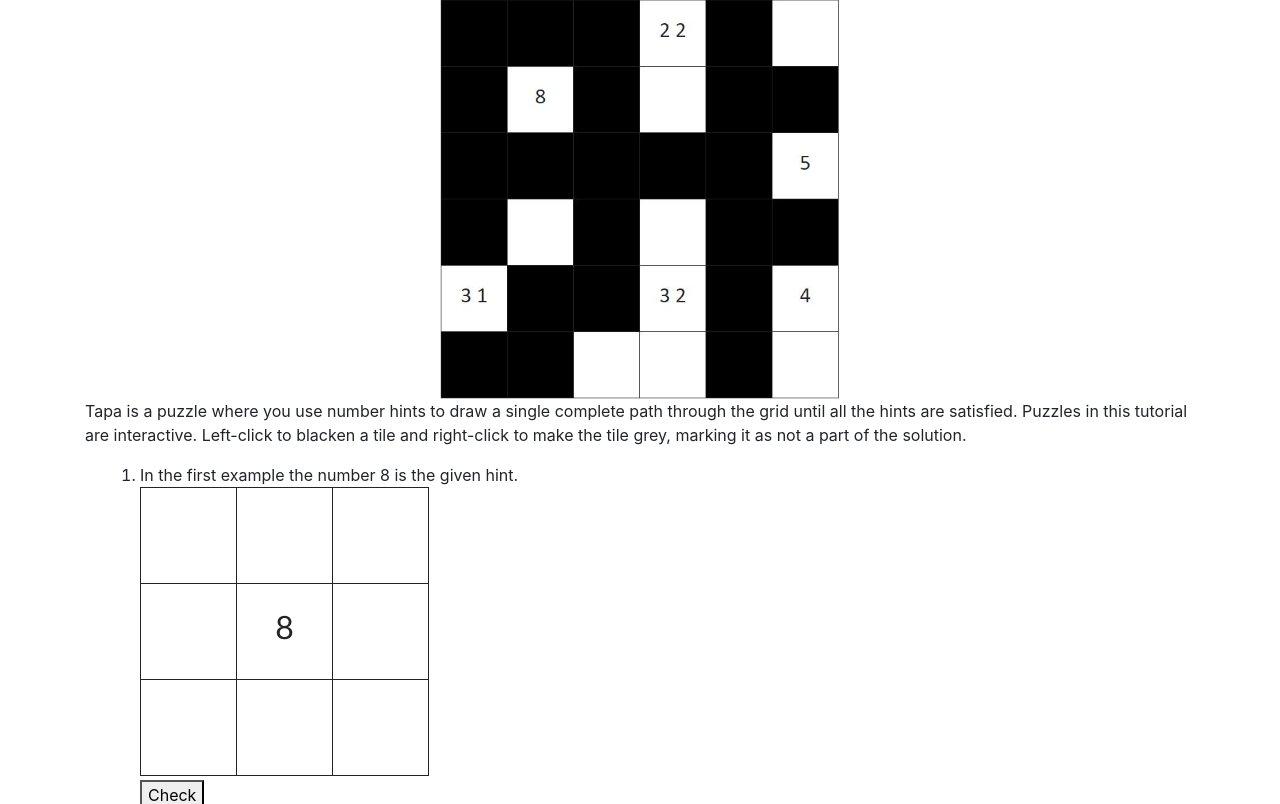
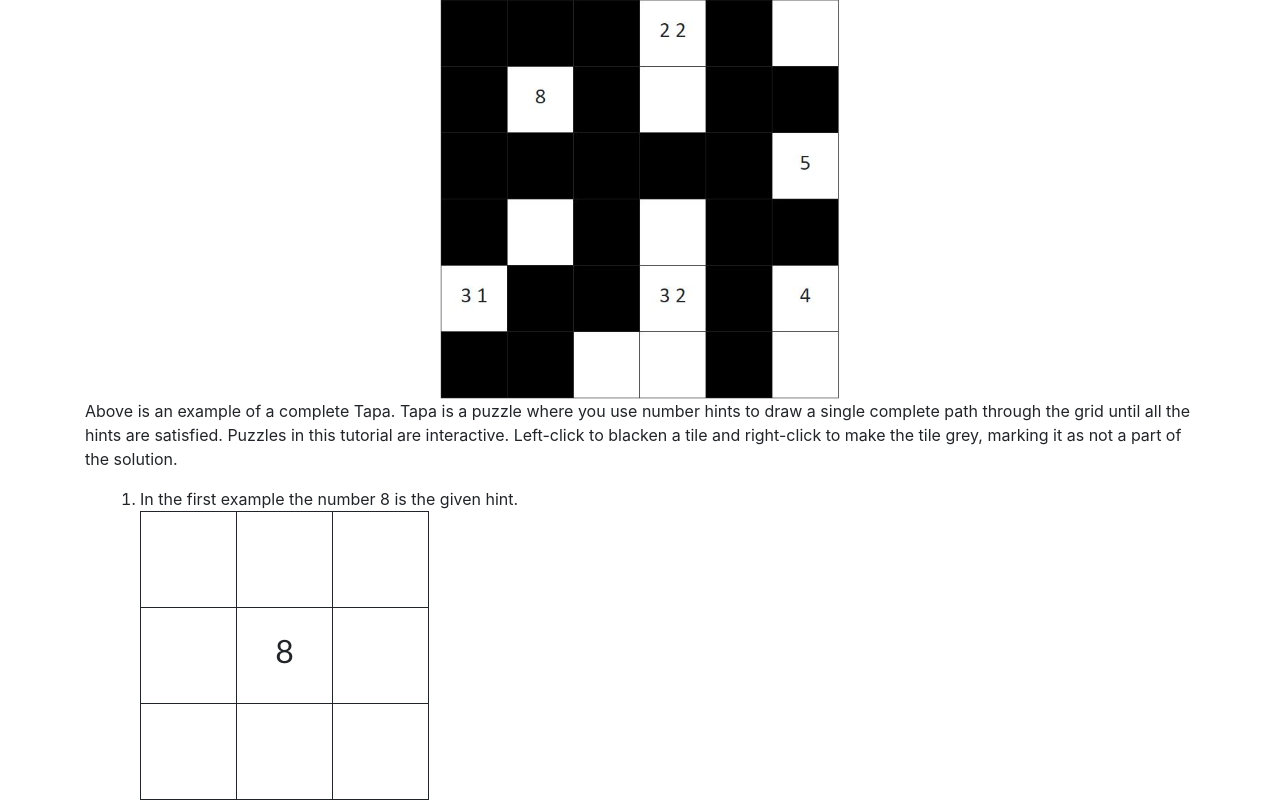
Before and after one commit to NoalS2/pytapaweb, a Django app: page /tutorial/ in a window 1280 px wide. Shown: the part 113-917 px from the top of the page. Run offline with Django 3.2, Linux system fonts and the light colour scheme; some libraries are stand-ins or nearby versions.

Commit message:
update text on tutorial

```diff
--- a/tutorial/templates/tutorial/tutorial.html
+++ b/tutorial/templates/tutorial/tutorial.html
@@ -13,7 +13,7 @@
 <div class="container d-flex justify-content-center" id="example puzzle">
     <img src="{% static 'tapaexample.JPG' %}" height=400 width=400/>
 </div>
-<p>Tapa is a puzzle where you use number hints to draw a single complete path through the grid until all the hints are satisfied. Puzzles in this tutorial are interactive. Left-click to blacken a tile and right-click to make the tile grey, marking it as not a part of the solution.</p>
+<p>Above is an example of a complete Tapa. Tapa is a puzzle where you use number hints to draw a single complete path through the grid until all the hints are satisfied. Puzzles in this tutorial are interactive. Left-click to blacken a tile and right-click to make the tile grey, marking it as not a part of the solution.</p>
 <div class="container d-flex justify-content-center">
     <ol>
         <li>In the first example the number 8 is the given hint.</li>
```
